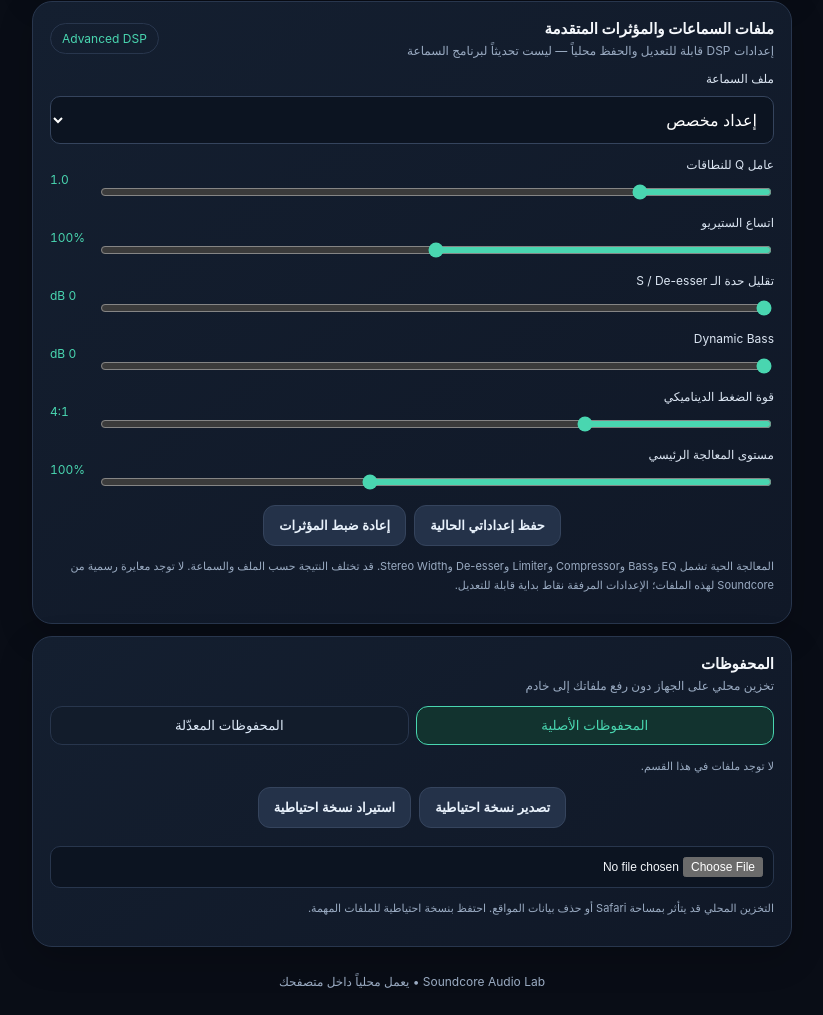
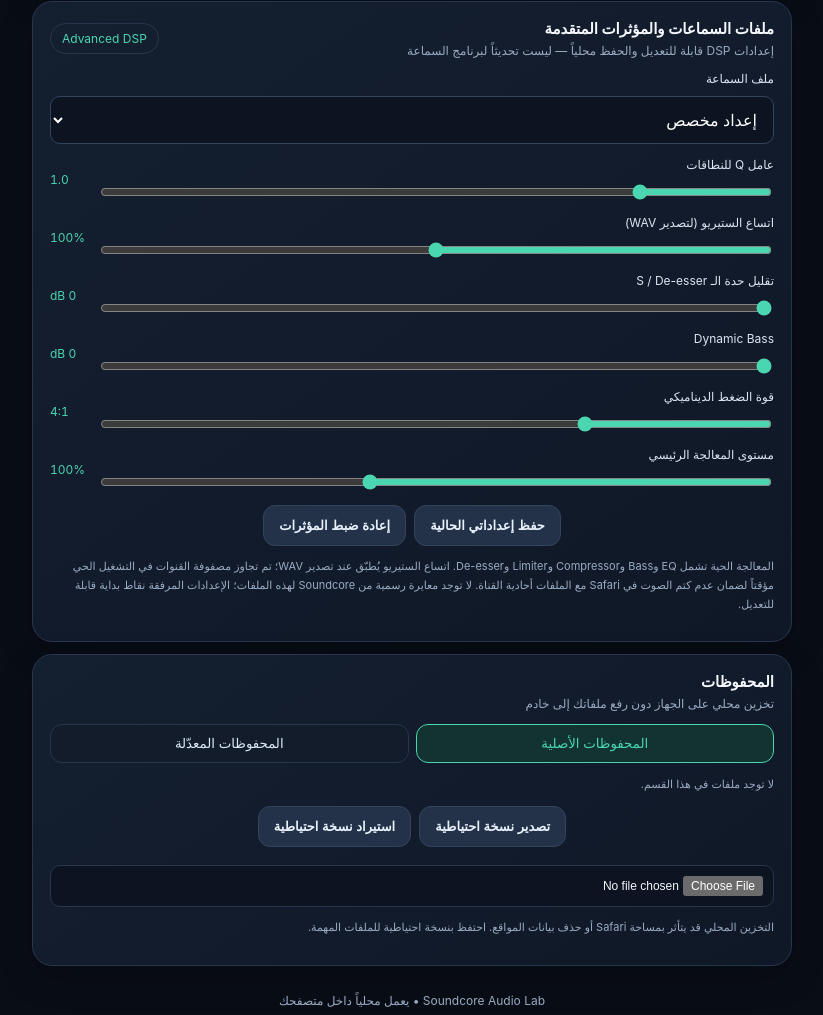
Before and after one commit to faisealmoubark-prog/Soundcore-Audio-Lab-, a plain HTML site: page index.html in a window 1280 px wide. Shown: the part 1582-2597 px from the top of the page, without its empty margins (228-1051 px from the left). Drawn offline with Linux system fonts and the light colour scheme.

Commit message:
Clarify live DSP versus offline stereo-width behavior

```diff
--- a/index.html
+++ b/index.html
@@ -23,13 +23,13 @@
  <div class="section"><div><h2>ملفات السماعات والمؤثرات المتقدمة</h2><div class="sub">إعدادات DSP قابلة للتعديل والحفظ محلياً — ليست تحديثاً لبرنامج السماعة</div></div><span class="pill">Advanced DSP</span></div>
  <div class="rangeRow"><label for="headphoneProfile">ملف السماعة</label><select id="headphoneProfile" style="grid-column:1/-1;width:100%;padding:12px;border-radius:10px;background:#0c1421;color:#fff;border:1px solid #35445d"><option value="custom">إعداد مخصص</option><option value="a20i">Soundcore A20i</option><option value="r50inc">Soundcore R50i NC</option><option value="p20i">Soundcore P20i</option><option value="life2neo">Soundcore Life 2 Neo</option><option value="k20i">Soundcore K20i</option></select></div>
  <div class="rangeRow"><label for="eqQ">عامل Q للنطاقات</label><input id="eqQ" type="range" min=".3" max="4" value="1" step=".1"><output id="eqQOut">1.0</output></div>
- <div class="rangeRow"><label for="stereoWidth">اتساع الستيريو</label><input id="stereoWidth" type="range" min="0" max="2" value="1" step=".05"><output id="stereoWidthOut">100%</output></div>
+ <div class="rangeRow"><label for="stereoWidth">اتساع الستيريو (لتصدير WAV)</label><input id="stereoWidth" type="range" min="0" max="2" value="1" step=".05"><output id="stereoWidthOut">100%</output></div>
  <div class="rangeRow"><label for="deesser">تقليل حدة الـ S / De-esser</label><input id="deesser" type="range" min="0" max="12" value="0" step="1"><output id="deesserOut">0 dB</output></div>
  <div class="rangeRow"><label for="dynamicBass">Dynamic Bass</label><input id="dynamicBass" type="range" min="0" max="12" value="0" step="1"><output id="dynamicBassOut">0 dB</output></div>
  <div class="rangeRow"><label for="compressor">قوة الضغط الديناميكي</label><input id="compressor" type="range" min="1" max="12" value="4" step="1"><output id="compressorOut">4:1</output></div>
  <div class="rangeRow"><label for="masterGain">مستوى المعالجة الرئيسي</label><input id="masterGain" type="range" min=".25" max="1.5" value="1" step=".05"><output id="masterGainOut">100%</output></div>
  <div class="actions"><button class="btn secondary" id="saveProfile">حفظ إعداداتي الحالية</button><button class="btn secondary" id="resetDSP">إعادة ضبط المؤثرات</button></div>
- <p class="note">المعالجة الحية تشمل EQ وBass وCompressor وLimiter وDe-esser وStereo Width. قد تختلف النتيجة حسب الملف والسماعة. لا توجد معايرة رسمية من Soundcore لهذه الملفات؛ الإعدادات المرفقة نقاط بداية قابلة للتعديل.</p>
+ <p class="note">المعالجة الحية تشمل EQ وBass وCompressor وLimiter وDe-esser. اتساع الستيريو يُطبّق عند تصدير WAV؛ تم تجاوز مصفوفة القنوات في التشغيل الحي مؤقتاً لضمان عدم كتم الصوت في Safari مع الملفات أحادية القناة. لا توجد معايرة رسمية من Soundcore لهذه الملفات؛ الإعدادات المرفقة نقاط بداية قابلة للتعديل.</p>
 </section>
 <section class="card"><div class="section"><div><h2>المحفوظات</h2><div class="sub">تخزين محلي على الجهاز دون رفع ملفاتك إلى خادم</div></div></div><div class="tabs"><button class="tab active" data-tab="original">المحفوظات الأصلية</button><button class="tab" data-tab="edited">المحفوظات المعدّلة</button></div><div id="library" class="library"><div class="note">لا توجد ملفات محفوظة بعد.</div></div><div class="actions"><button class="btn secondary" id="backup">تصدير نسخة احتياطية</button><button class="btn secondary" id="restore">استيراد نسخة احتياطية</button><input id="restoreFile" type="file" accept="application/json"></div><p class="note">التخزين المحلي قد يتأثر بمساحة Safari أو حذف بيانات المواقع. احتفظ بنسخة احتياطية للملفات المهمة.</p></section>
 <footer class="muted" style="text-align:center;padding:15px">Soundcore Audio Lab • يعمل محلياً داخل متصفحك</footer></main>
```
